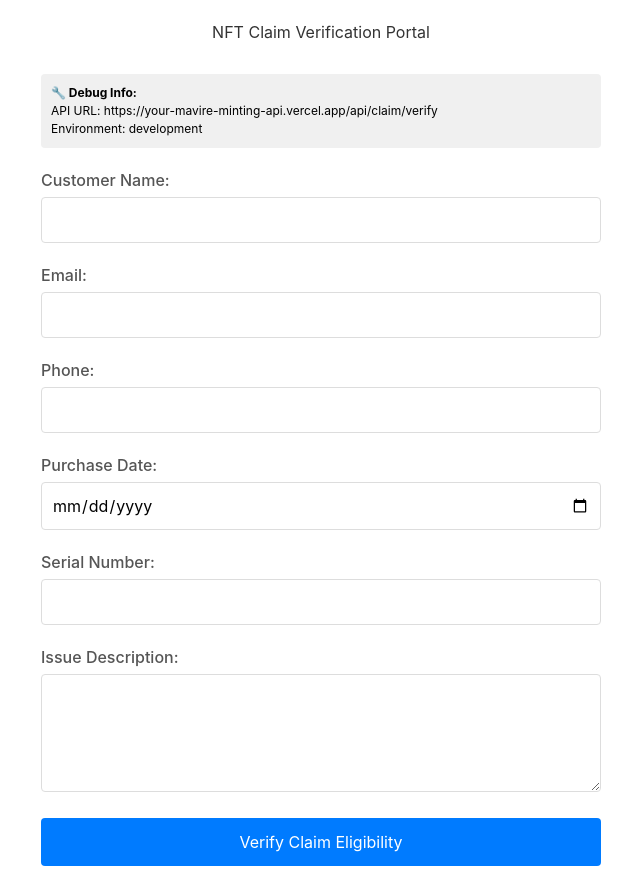
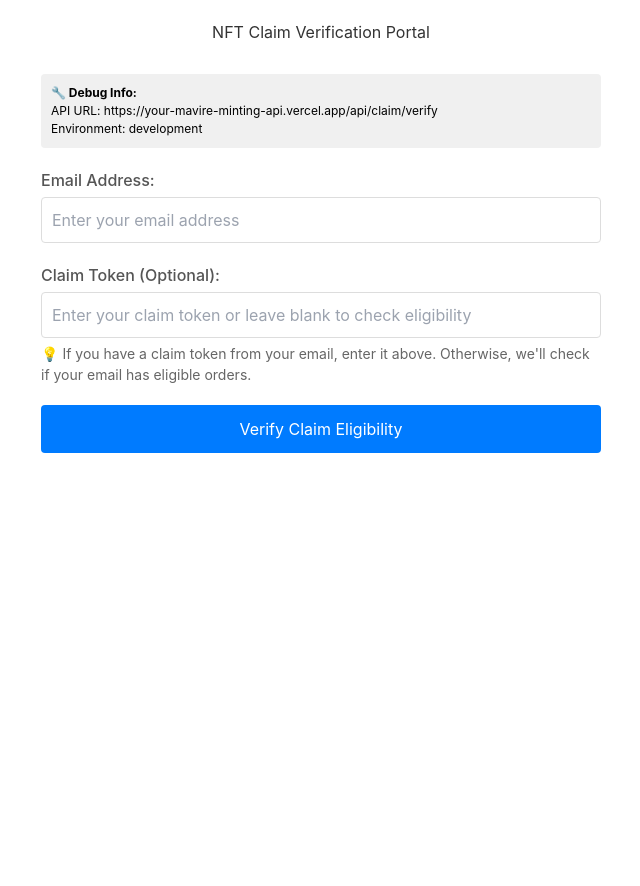
Before and after one commit to MAVIRECODOIR/mavire-claim-portal, a React (Create React App) app: page / in a window 1280 px wide. Shown: the whole page, without its empty margins (319-959 px from the left). After the commit the page ends 800 px from the top, so only its background shows below. Built offline with nearby package versions, Linux system fonts and the light colour scheme.

Commit message:
Update ClaimPortal.js

```diff
--- a/src/components/ClaimPortal.js
+++ b/src/components/ClaimPortal.js
@@ -3,14 +3,19 @@ import React, { useState } from 'react';
 // 🔧 API Configuration - Your NFT minting API
 const API_BASE_URL = process.env.REACT_APP_API_URL || 'https://mavire-minting-api.vercel.app';
 
+// Generate a valid UUID v4
+const generateUUID = () => {
+  return 'xxxxxxxx-xxxx-4xxx-yxxx-xxxxxxxxxxxx'.replace(/[xy]/g, function(c) {
+    const r = Math.random() * 16 | 0;
+    const v = c === 'x' ? r : (r & 0x3 | 0x8);
+    return v.toString(16);
+  });
+};
+
 const ClaimPortal = () => {
   const [claimData, setClaimData] = useState({
-    purchaseDate: '',
-    serialNumber: '',
-    issueDescription: '',
-    customerName: '',
     email: '',
-    phone: ''
+    claimToken: '' // User can enter their claim token, or we'll test without it
   });
 
   const [isSubmitting, setIsSubmitting] = useState(false);
@@ -36,12 +41,16 @@ const ClaimPortal = () => {
       environment: process.env.NODE_ENV
     });
 
+    const testClaimToken = claimData.claimToken || generateUUID(); // Generate valid UUID if not provided
+
     // 🔍 Debug: Show what we're sending
     console.log('🔍 Sending claim verification request:', {
       url: `${API_BASE_URL}/api/claim/verify`,
       method: 'POST',
-      data: { email: claimData.email, claimToken: 'test-token' },
-      dataString: JSON.stringify({ email: claimData.email, claimToken: 'test-token' }, null, 2)
+      data: { email: claimData.email, claimToken: testClaimToken },
+      dataString: JSON.stringify({ email: claimData.email, claimToken: testClaimToken }, null, 2),
+      hasClaimToken: !!claimData.claimToken,
+      generatedToken: !claimData.claimToken
     });
 
     try {
@@ -52,7 +61,7 @@ const ClaimPortal = () => {
         },
         body: JSON.stringify({
           email: claimData.email,
-          claimToken: 'test-token' // For testing - in real app this would come from URL or user input
+          claimToken: testClaimToken
         })
       });
 
@@ -195,20 +204,7 @@ const ClaimPortal = () => {
 
       <form onSubmit={handleSubmit}>
         <div style={styles.formGroup}>
-          <label htmlFor="customerName" style={styles.label}>Customer Name:</label>
-          <input
-            type="text"
-            id="customerName"
-            name="customerName"
-            value={claimData.customerName}
-            onChange={handleInputChange}
-            required
-            style={styles.input}
-          />
-        </div>
-
-        <div style={styles.formGroup}>
-          <label htmlFor="email" style={styles.label}>Email:</label>
+          <label htmlFor="email" style={styles.label}>Email Address:</label>
           <input
             type="email"
             id="email"
@@ -217,58 +213,24 @@ const ClaimPortal = () => {
             onChange={handleInputChange}
             required
             style={styles.input}
+            placeholder="Enter your email address"
           />
         </div>
 
         <div style={styles.formGroup}>
-          <label htmlFor="phone" style={styles.label}>Phone:</label>
+          <label htmlFor="claimToken" style={styles.label}>Claim Token (Optional):</label>
           <input
-            type="tel"
-            id="phone"
-            name="phone"
-            value={claimData.phone}
+            type="text"
+            id="claimToken"
+            name="claimToken"
+            value={claimData.claimToken}
             onChange={handleInputChange}
             style={styles.input}
+            placeholder="Enter your claim token or leave blank to check eligibility"
           />
-        </div>
-
-        <div style={styles.formGroup}>
-          <label htmlFor="purchaseDate" style={styles.label}>Purchase Date:</label>
-          <input
-            type="date"
-            id="purchaseDate"
-            name="purchaseDate"
-            value={claimData.purchaseDate}
-            onChange={handleInputChange}
-            required
-            style={styles.input}
-          />
-        </div>
-
-        <div style={styles.formGroup}>
-          <label htmlFor="serialNumber" style={styles.label}>Serial Number:</label>
-          <input
-            type="text"
-            id="serialNumber"
-            name="serialNumber"
-            value={claimData.serialNumber}
-            onChange={handleInputChange}
-            required
-            style={styles.input}
-          />
-        </div>
-
-        <div style={styles.formGroup}>
-          <label htmlFor="issueDescription" style={styles.label}>Issue Description:</label>
-          <textarea
-            id="issueDescription"
-            name="issueDescription"
-            value={claimData.issueDescription}
-            onChange={handleInputChange}
-            rows={4}
-            required
-            style={styles.textarea}
-          />
+          <small style={{color: '#666', fontSize: '14px', marginTop: '5px', display: 'block'}}>
+            💡 If you have a claim token from your email, enter it above. Otherwise, we'll check if your email has eligible orders.
+          </small>
         </div>
 
         <button
```
